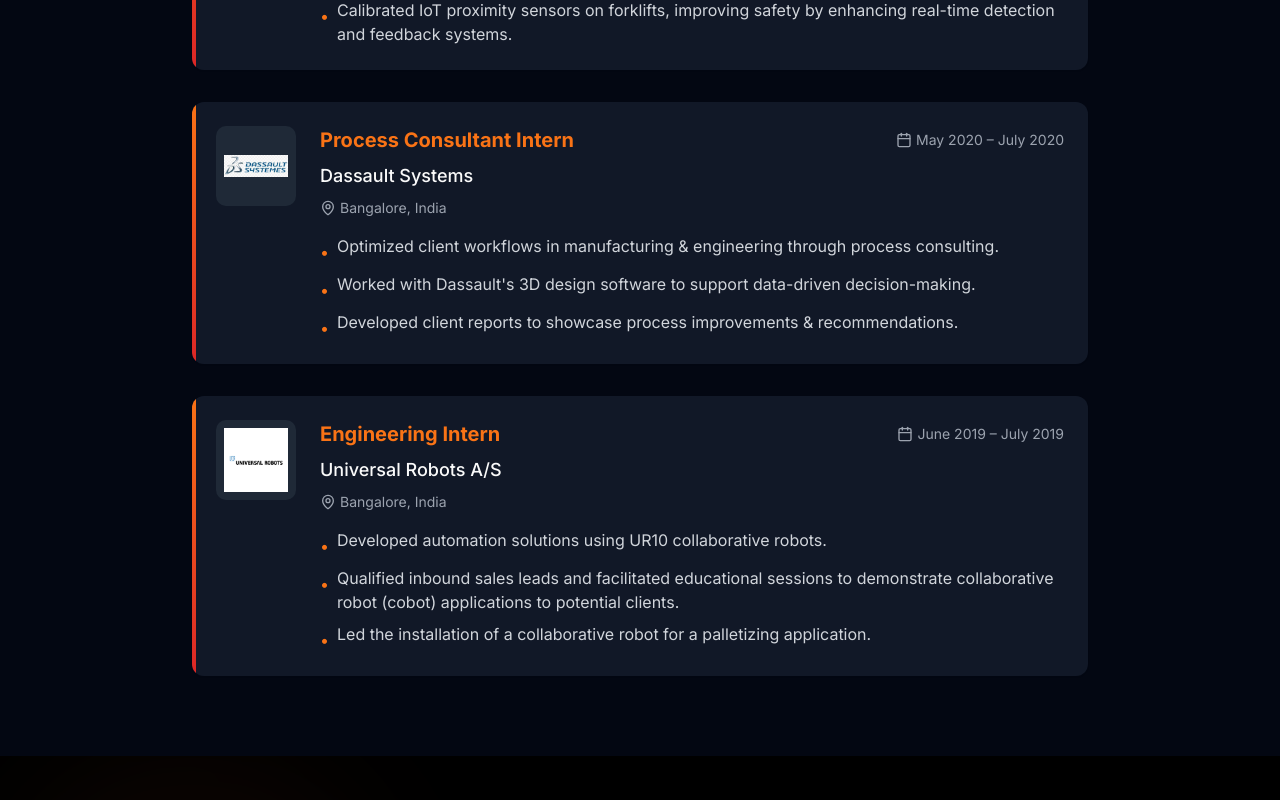
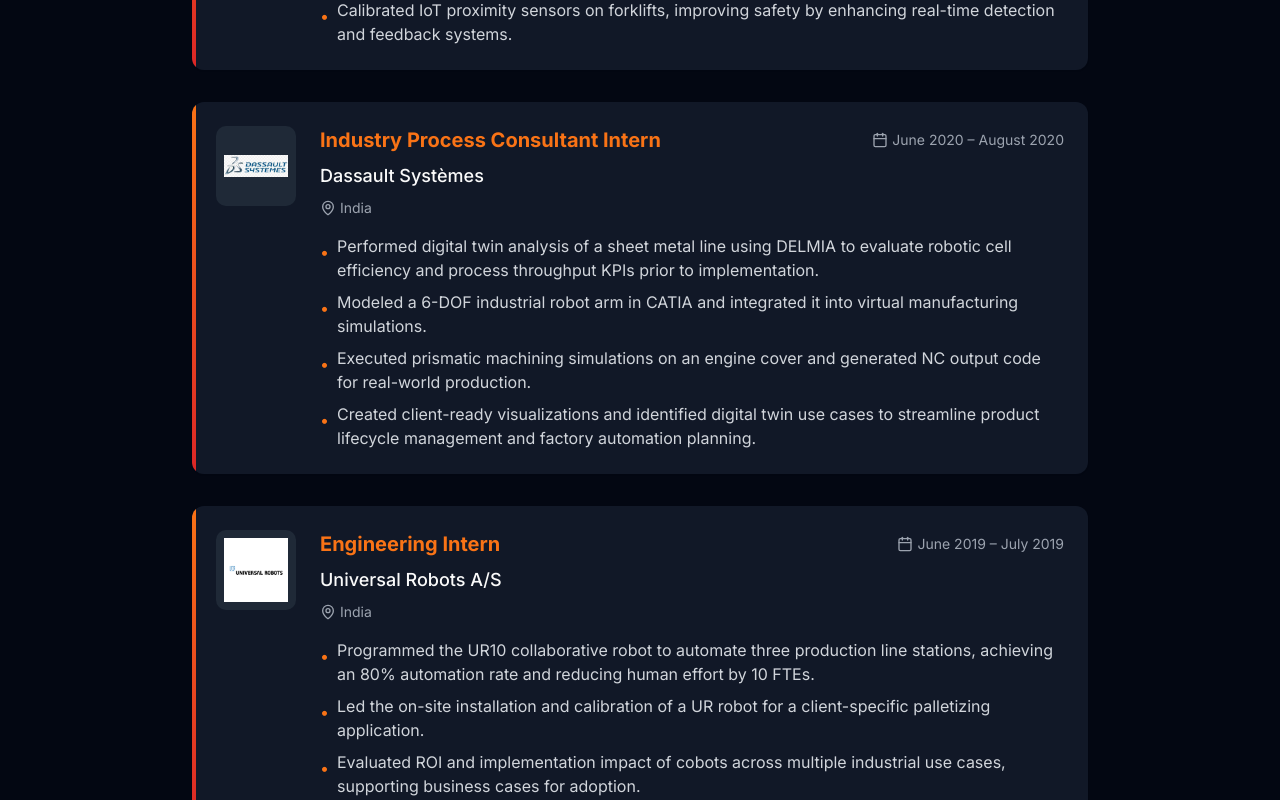
Before and after one commit to SathvikKV/Portfolio-Website, a Next.js app in the folder new/: page / in a window 1280 px wide. Shown: the part 3780-4580 px from the top of the page. Built offline with nearby package versions, Linux system fonts and the light colour scheme.

Commit message:
work update

```diff
--- a/new/components/work-section.tsx
+++ b/new/components/work-section.tsx
@@ -42,27 +42,28 @@ export default function WorkSection() {
       ],
     },
     {
-      company: "Dassault Systems",
+      company: "Dassault Systèmes",
       logo: "/img/projects/dsystems.jpeg",
-      position: "Process Consultant Intern",
-      location: "Bangalore, India",
-      period: "May 2020 – July 2020",
+      position: "Industry Process Consultant Intern",
+      location: "India",
+      period: "June 2020 – August 2020",
       responsibilities: [
-        "Optimized client workflows in manufacturing & engineering through process consulting.",
-        "Worked with Dassault's 3D design software to support data-driven decision-making.",
-        "Developed client reports to showcase process improvements & recommendations.",
+        "Performed digital twin analysis of a sheet metal line using DELMIA to evaluate robotic cell efficiency and process throughput KPIs prior to implementation.",
+        "Modeled a 6-DOF industrial robot arm in CATIA and integrated it into virtual manufacturing simulations.",
+        "Executed prismatic machining simulations on an engine cover and generated NC output code for real-world production.",
+        "Created client-ready visualizations and identified digital twin use cases to streamline product lifecycle management and factory automation planning.",
       ],
     },
     {
       company: "Universal Robots A/S",
       logo: "/img/projects/ur.png",
       position: "Engineering Intern",
-      location: "Bangalore, India",
+      location: "India",
       period: "June 2019 – July 2019",
       responsibilities: [
-        "Developed automation solutions using UR10 collaborative robots.",
-        "Qualified inbound sales leads and facilitated educational sessions to demonstrate collaborative robot (cobot) applications to potential clients.",
-        "Led the installation of a collaborative robot for a palletizing application.",
+        "Programmed the UR10 collaborative robot to automate three production line stations, achieving an 80% automation rate and reducing human effort by 10 FTEs.",
+        "Led the on-site installation and calibration of a UR robot for a client-specific palletizing application.",
+        "Evaluated ROI and implementation impact of cobots across multiple industrial use cases, supporting business cases for adoption.",
       ],
     },
   ];
```
Lines whose indentation alone changed are shown as unchanged.
